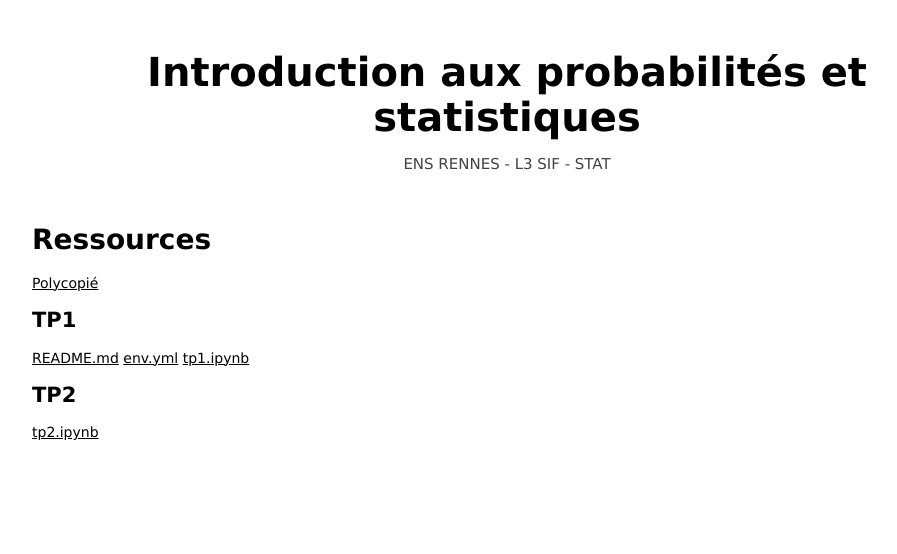
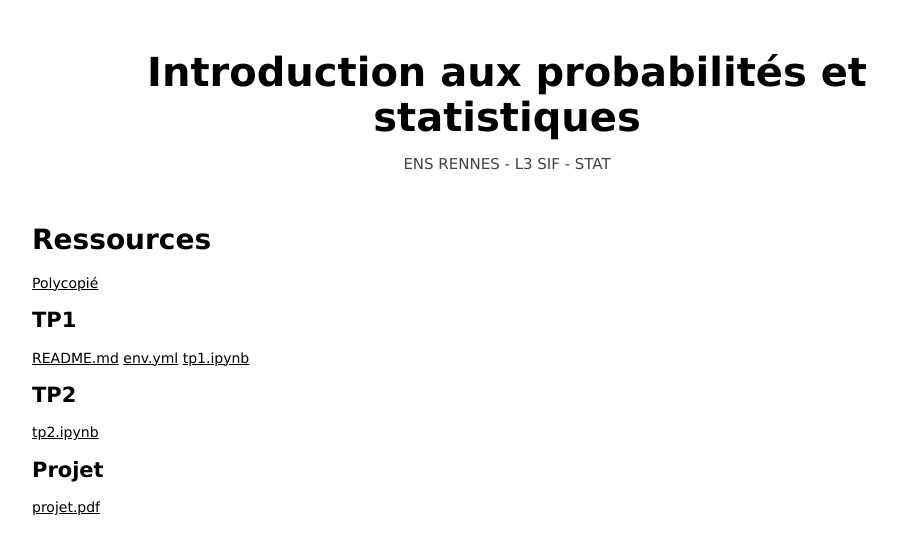
Before and after one commit to paulviallard/stat, a Jekyll site: the page built from index.md, in a window 1280 px wide. Shown: the top 554 px of the page, without its empty margins (133-1030 px from the left). Built offline with Jekyll 4.4.1, drawn with Linux system fonts in a browser that asks for light colours; our own code applies the rules of GitHub Pages for plain Markdown files.

Commit message:
feat: add projet

```diff
--- a/index.md
+++ b/index.md
@@ -19,3 +19,7 @@ layout: home
 ## TP2
 
 [tp2.ipynb]({{ 'assets/tp2.ipynb' | relative_url }})
+
+## Projet
+
+[projet.pdf]({{ 'assets/projet.pdf' | relative_url }})
```
Also changed, not shown: 1 other file.
